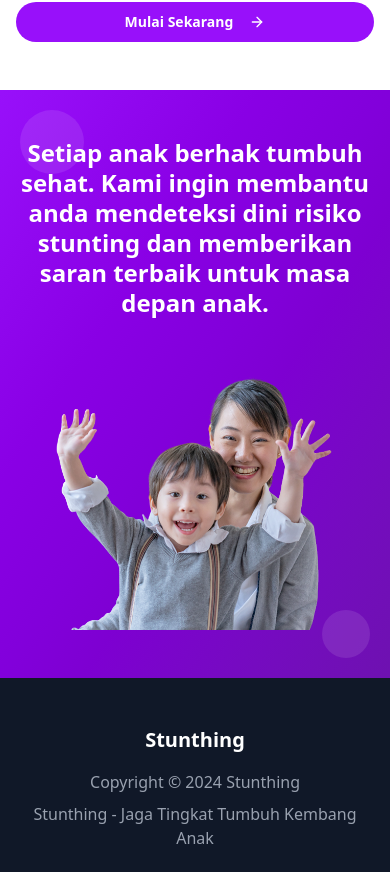
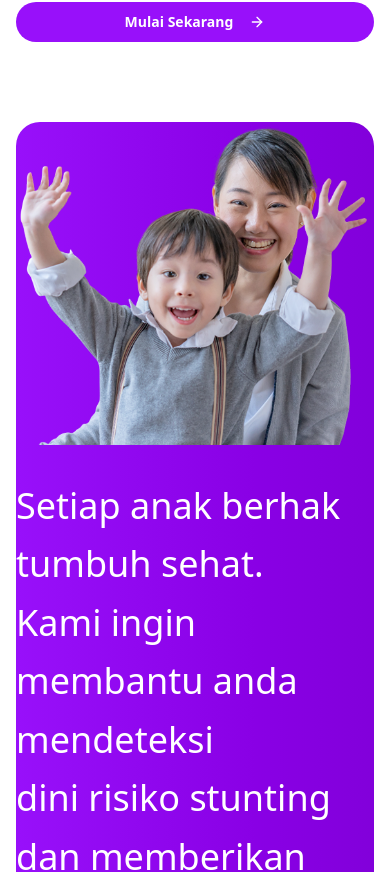
Before and after one commit to rafyAM/stunthing, a Next.js app: page / in a window 390 px wide. Shown: the part 2407-3279 px from the top of the page. Built offline with nearby package versions, Linux system fonts and the light colour scheme.

Commit message:
Add predict page and refactor UI components
The changes include adding a new predict page, removing unused model
directory, cleaning up imports, and refactoring the banner and CTA
sections for better layout and responsiveness.

```diff
--- a/src/app/model/page.tsx
+++ /dev/null
@@ -1,9 +0,0 @@
-import React from 'react'
-
-const page = () => {
-  return (
-    <div>page</div>
-  )
-}
-
-export default page
--- a/src/app/page.tsx
+++ b/src/app/page.tsx
@@ -1,4 +1,3 @@
-import React from "react";
 import Header from "@/components/header";
 import Footer from "@/components/footer";
 import HeroSection from "@/components/heroSection";
@@ -13,7 +12,7 @@ export default function Home() {
       <HeroSection />
       <WhyCareSection />
       <CtaSection />
-      <BannerSection/>
+      <BannerSection />
       <Footer />
     </>
   );
--- /dev/null
+++ b/src/app/predict/page.tsx
@@ -0,0 +1,10 @@
+import Header from "@/components/header";
+
+export default function PredictPage() {
+  return (
+    <>
+      <Header />
+      <h1>Halo</h1>
+    </>
+  );
+}
--- a/src/components/bannerSection.tsx
+++ b/src/components/bannerSection.tsx
@@ -2,29 +2,25 @@ import Image from "next/image";
 
 export default function CTASection() {
   return (
-    <section className="py-12 sm:py-16 lg:py-24 bg-gradient-to-br from-purple-600 via-purple-700 to-purple-800 relative overflow-hidden">
-      <div className="absolute inset-0 opacity-10">
-        <div className="absolute top-5 sm:top-10 left-5 sm:left-10 w-16 sm:w-24 lg:w-32 h-16 sm:h-24 lg:h-32 bg-white rounded-full"></div>
-        <div className="absolute bottom-5 sm:bottom-10 right-5 sm:right-10 w-12 sm:w-18 lg:w-24 h-12 sm:h-18 lg:h-24 bg-white rounded-full"></div>
-      </div>
+    <section className="relative overflow-hidden bg-gradient-to-r from-purple-600 to-purple-700 rounded-3xl mx-4 my-8">
+      <div className="flex flex-col lg:flex-row items-center justify-between ">
+        <div className="flex-shrink-0 mb-8 lg:mb-0 lg:pr-8">
+          <Image
+            src="/images/bannerImage.png"
+            alt="Happy mother and child waving"
+            width={556}
+            height={501}
+            className="object-contain "
+            priority
+          />
+        </div>
 
-      <div className="container mx-auto px-4 sm:px-6 lg:px-8 relative">
-        <div className="grid lg:grid-cols-2 gap-8 sm:gap-12 items-center">
-          <div className="relative order-2 lg:order-1">
-            <Image
-              src="/images/bannerImage.png"
-              alt="Mother and child waving hands happily"
-              width={500}
-              height={500}
-              className="object-contain w-full h-64 sm:h-80 lg:h-full"
-            />
-          </div>
-          <div className="text-white order-1 lg:order-2 text-center lg:text-left">
-            <h2 className="text-2xl sm:text-3xl md:text-4xl lg:text-5xl font-bold mb-6 sm:mb-8 leading-tight">
-              Setiap anak berhak tumbuh sehat. Kami ingin membantu anda
-              mendeteksi dini risiko stunting dan memberikan saran terbaik untuk
-              masa depan anak.
-            </h2>
+        <div className="flex-1/4 text-white lg:pl-8">
+          <div className="text-4xl opacity-100 leading-relaxed">
+            <p>Setiap anak berhak tumbuh sehat.</p>
+            <p>Kami ingin membantu anda mendeteksi</p>
+            <p>dini risiko stunting dan memberikan</p>
+            <p>saran terbaik untuk masa depan anak.</p>
           </div>
         </div>
       </div>
--- a/src/components/ctaSection.tsx
+++ b/src/components/ctaSection.tsx
@@ -1,6 +1,7 @@
 import Image from "next/image";
 import { ArrowRight } from "lucide-react";
 import { Button } from "@/components/ui/button";
+import Link from "next/link";
 
 export default function CtaSection() {
   return (
@@ -17,6 +18,7 @@ export default function CtaSection() {
               Anda hanya perlu memasukkan data yang diminta, dan sistem kami
               akan memberikan hasil serta rekomendasi yang jelas dan praktis.
             </p>
+            <Link href="/predict">
               <Button
                 size="lg"
                 className="bg-purple-600 hover:bg-purple-700 text-white px-6 sm:px-8 py-3 sm:py-4 rounded-full text-sm sm:text-base lg:text-lg font-semibold w-full sm:w-auto transition-all hover:scale-105"
@@ -24,6 +26,7 @@ export default function CtaSection() {
                 Mulai Sekarang
                 <ArrowRight className="w-4 h-4 sm:w-5 sm:h-5 lg:w-6 lg:h-6 ml-2" />
               </Button>
+            </Link>
           </div>
           <div className="relative order-1 lg:order-2">
             <Image
```
Lines whose indentation alone changed are shown as unchanged.
